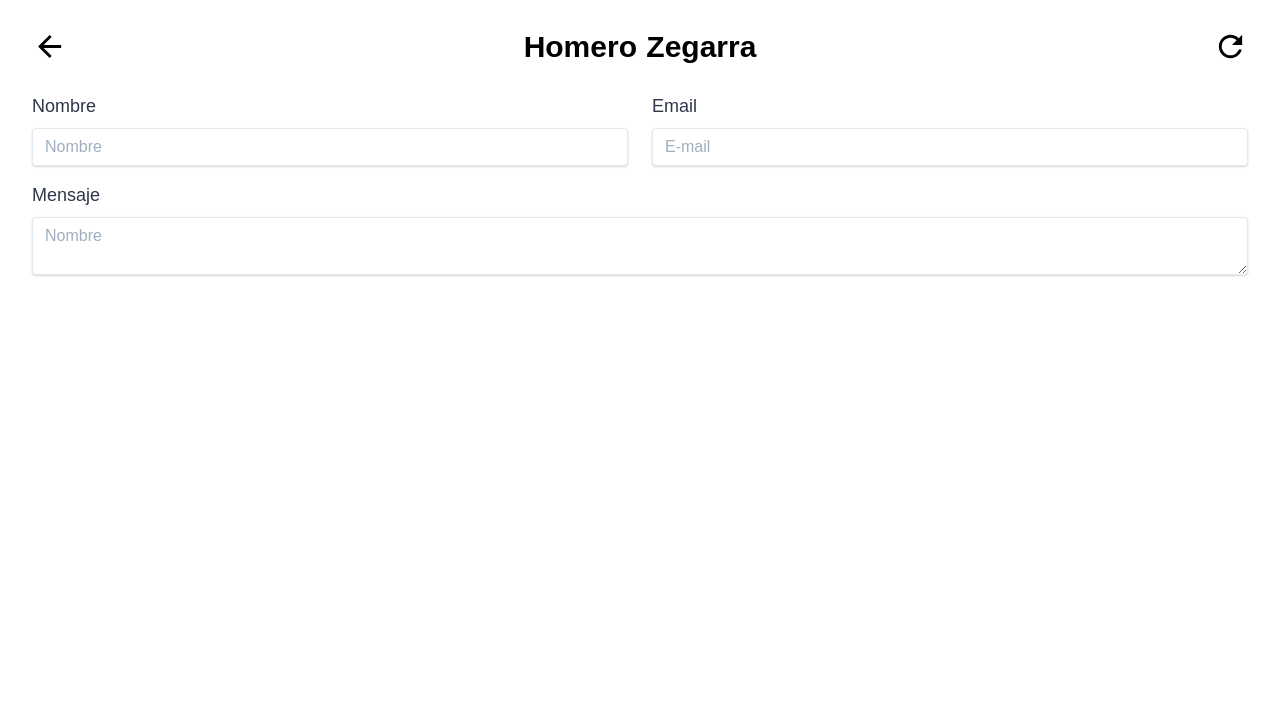
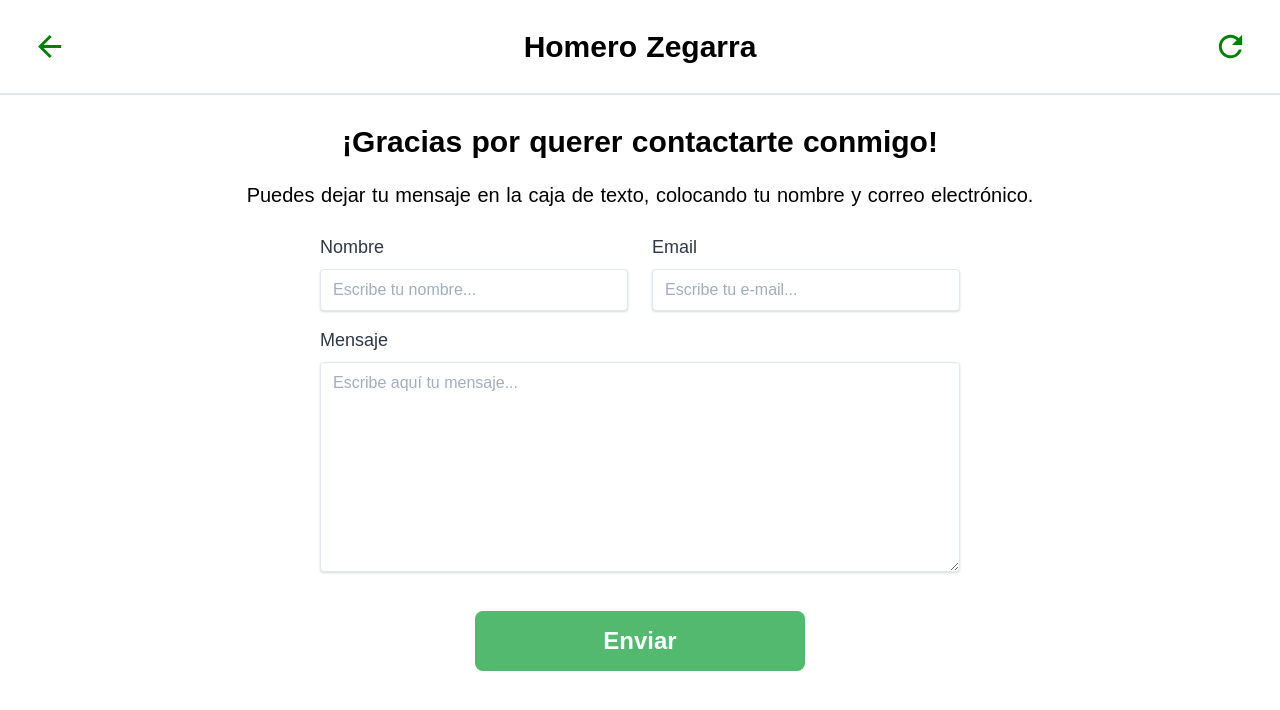
Before and after one commit to Karzten/web-portfolio, a Nuxt app: page /contact in a window 1280 px wide. Shown: the top 710 px of the page. Built offline with nearby package versions, Linux system fonts and the light colour scheme.

Commit message:
Feat(contact.vue): Add styles to contact form

```diff
--- a/components/Icons/IconArrowLeft.vue
+++ b/components/Icons/IconArrowLeft.vue
@@ -1,5 +1,5 @@
 <template>
   <svg width="35" height="35" viewBox="0 0 100 100" fill="none" xmlns="http://www.w3.org/2000/svg">
-    <path d="M83.3334 45.8333V54.1667H33.3334L56.25 77.0833L50.3334 83L17.3334 50L50.3334 17L56.25 22.9167L33.3334 45.8333H83.3334Z" fill="black"/>
+    <path d="M83.3334 45.8333V54.1667H33.3334L56.25 77.0833L50.3334 83L17.3334 50L50.3334 17L56.25 22.9167L33.3334 45.8333H83.3334Z" fill="green"/>
   </svg>
 </template>
--- a/components/Icons/IconRefresh.vue
+++ b/components/Icons/IconRefresh.vue
@@ -1,5 +1,5 @@
 <template>
   <svg width="35" height="35" viewBox="0 0 100 100" fill="none" xmlns="http://www.w3.org/2000/svg">
-    <path d="M73.5416 26.4582C67.5 20.4165 59.2083 16.6665 50 16.6665C41.1594 16.6665 32.6809 20.1784 26.4297 26.4296C20.1785 32.6808 16.6666 41.1593 16.6666 49.9998C16.6666 58.8404 20.1785 67.3189 26.4297 73.5701C32.6809 79.8213 41.1594 83.3332 50 83.3332C65.5416 83.3332 78.5 72.7082 82.2083 58.3332H73.5416C70.125 68.0415 60.875 74.9998 50 74.9998C43.3695 74.9998 37.0107 72.3659 32.3223 67.6775C27.6339 62.9891 25 56.6302 25 49.9998C25 43.3694 27.6339 37.0106 32.3223 32.3222C37.0107 27.6338 43.3695 24.9998 50 24.9998C56.9166 24.9998 63.0833 27.8748 67.5833 32.4165L54.1666 45.8332H83.3333V16.6665L73.5416 26.4582Z" fill="black"/>
+    <path d="M73.5416 26.4582C67.5 20.4165 59.2083 16.6665 50 16.6665C41.1594 16.6665 32.6809 20.1784 26.4297 26.4296C20.1785 32.6808 16.6666 41.1593 16.6666 49.9998C16.6666 58.8404 20.1785 67.3189 26.4297 73.5701C32.6809 79.8213 41.1594 83.3332 50 83.3332C65.5416 83.3332 78.5 72.7082 82.2083 58.3332H73.5416C70.125 68.0415 60.875 74.9998 50 74.9998C43.3695 74.9998 37.0107 72.3659 32.3223 67.6775C27.6339 62.9891 25 56.6302 25 49.9998C25 43.3694 27.6339 37.0106 32.3223 32.3222C37.0107 27.6338 43.3695 24.9998 50 24.9998C56.9166 24.9998 63.0833 27.8748 67.5833 32.4165L54.1666 45.8332H83.3333V16.6665L73.5416 26.4582Z" fill="green"/>
   </svg>
 </template>
--- a/components/UI/Button.vue
+++ b/components/UI/Button.vue
@@ -36,6 +36,16 @@ export default {
  .primary {
     @apply py-3 px-6 rounded-md bg-green-950 text-white font-bold text-lg;
  }
+ .submit {
+    @apply py-3 px-6 rounded-lg bg-green-950 text-white font-bold text-lg;
+ }
+
+ @media screen and (min-width: 280px) and (max-width: 680px) {
+  .submit{
+    @apply w-full;
+  }
+ }
+
  @media screen and (min-width: 768px) {
   .download {
     @apply py-3 px-6 text-xl;
@@ -45,6 +55,9 @@ export default {
   }
   .primary {
     @apply py-3 px-5 text-lg;
+  }
+  .submit {
+    @apply py-3 px-32 text-xl;
   }
  }
  @media screen and (min-width: 1024px) {
@@ -56,6 +69,9 @@ export default {
   }
   .primary {
     @apply py-3 px-6 text-xl;
+  }
+  .submit {
+    @apply py-3 px-32 text-2xl;
   }
  }
 
@@ -69,6 +85,9 @@ export default {
   .contact:hover{
     @apply bg-white text-green-950 border border-green-1000
   }
+  .submit:hover{
+    @apply bg-green-1000 text-white
+  }
  }
 
 </style>
--- a/components/UI/TopBar.vue
+++ b/components/UI/TopBar.vue
@@ -1,6 +1,6 @@
 <template>
-  <header class="flex justify-between items-center py-5 px-5 md:py-6 md:px-6 lg:px-8">
-    <div class="arrow">
+  <header class="flex justify-between items-center py-5 px-5 md:py-6 md:px-6 lg:px-8 border-b-2">
+    <div class="cursor-pointer" @click="goToPrev()">
       <IconArrowLeft />
     </div>
     <div class="text-center text-xl md:text-2xl lg:text-3xl font-bold">
@@ -17,6 +17,11 @@ export default {
   components: {
     IconArrowLeft: () => import('~/components/Icons/IconArrowLeft.vue'),
     IconRefresh: () => import('~/components/Icons/IconRefresh.vue')
+  },
+  methods: {
+    goToPrev() {
+      this.$router.push('/')
+    }
   }
 }
 </script>
--- a/pages/contact.vue
+++ b/pages/contact.vue
@@ -1,18 +1,26 @@
 <template>
   <section>
     <TopBar class="font-oxanium" />
-    <form class="font-oxanium flex flex-col gap-4">
+    <div class="flex flex-col gap-4 font-oxanium my-4 lg:my-6 px-5 text-center">
+      <h2 class="font-bold text-lg lg:text-2xl xl:text-3xl">
+        ¡Gracias por querer contactarte conmigo!
+      </h2>
+      <span class="text-base lg:text-lg xl:text-xl">
+        Puedes dejar tu mensaje en la caja de texto, colocando tu nombre y correo electrónico.
+      </span>
+    </div>
+    <form class="font-oxanium flex flex-col gap-4 mb-4 md:px-1 lg:px-40 xl:px-72">
       <div class="flex flex-col md:flex-row gap-4 md:gap-3 lg:gap-6 items-center">
         <div class="w-full px-5 md:pl-6 md:pr-0 lg:pl-8">
           <label for="name" class="block text-base lg:text-lg font-medium text-gray-800">Nombre</label>
           <div class="mt-2">
-            <input class="shadow appearance-none border rounded w-full py-2 px-3 text-gray-800 leading-tight focus:outline-none focus:shadow-outline" id="name" type="text" placeholder="Nombre">
+            <input class="shadow appearance-none border rounded w-full py-2 px-3 text-gray-800 leading-normal focus:border-green-950 focus:outline-none focus:shadow-inner" id="name" type="text" placeholder="Escribe tu nombre...">
           </div>
         </div>
         <div class="w-full px-5 md:pl-0 md:pr-6 lg:pr-8">
           <label for="name" class="block text-base lg:text-lg font-medium text-gray-800">Email</label>
           <div class="mt-2">
-            <input class="shadow appearance-none border rounded w-full py-2 px-3 text-gray-800 leading-tight focus:outline-none focus:shadow-outline" id="name" type="email" placeholder="E-mail">
+            <input class="shadow appearance-none border rounded w-full py-2 px-3 text-gray-800 leading-normal focus:border-green-950 focus:outline-none focus:shadow-inner" id="name" type="email" placeholder="Escribe tu e-mail...">
           </div>
         </div>
       </div>
@@ -20,12 +28,20 @@
         <div class="w-full px-5 md:px-6 lg:px-8">
           <label for="name" class="block text-base lg:text-lg font-medium text-gray-800">Mensaje</label>
           <div class="mt-2">
-            <textarea class="shadow appearance-none border rounded w-full py-2 px-3 text-gray-800 leading-tight focus:outline-none focus:shadow-outline" id="mensaje" type="textarea" placeholder="Nombre">
+            <textarea class="shadow appearance-none border rounded w-full py-2 px-3 text-gray-800 leading-normal focus:border-green-950 focus:outline-none focus:shadow-inner" id="mensaje" rows="8" placeholder="Escribe aquí tu mensaje...">
             </textarea>
           </div>
         </div>
       </div>
     </form>
+    <div class="text-center px-5 my-4 lg:my-8">
+      <Button
+        class="font-oxanium text-center"
+        :text="'Enviar'"
+        :typeButton="'submit'"
+      />
+    </div>
+
   </section>
 
 </template>
@@ -33,7 +49,8 @@
 <script>
 export default {
   components: {
-    TopBar: () => import('~/components/UI/TopBar.vue')
+    TopBar: () => import('~/components/UI/TopBar.vue'),
+    Button: () => import('~/components/UI/Button.vue')
   }
 }
 </script>
--- a/tailwind.config.js
+++ b/tailwind.config.js
@@ -12,6 +12,10 @@ module.exports = {
           950: '#52B96F',
           1000: '#278E44'
         },
+      },
+      padding: {
+        '72' : '18rem',
+        '80' : '20rem',
       }
     },
     fontFamily: {
```
